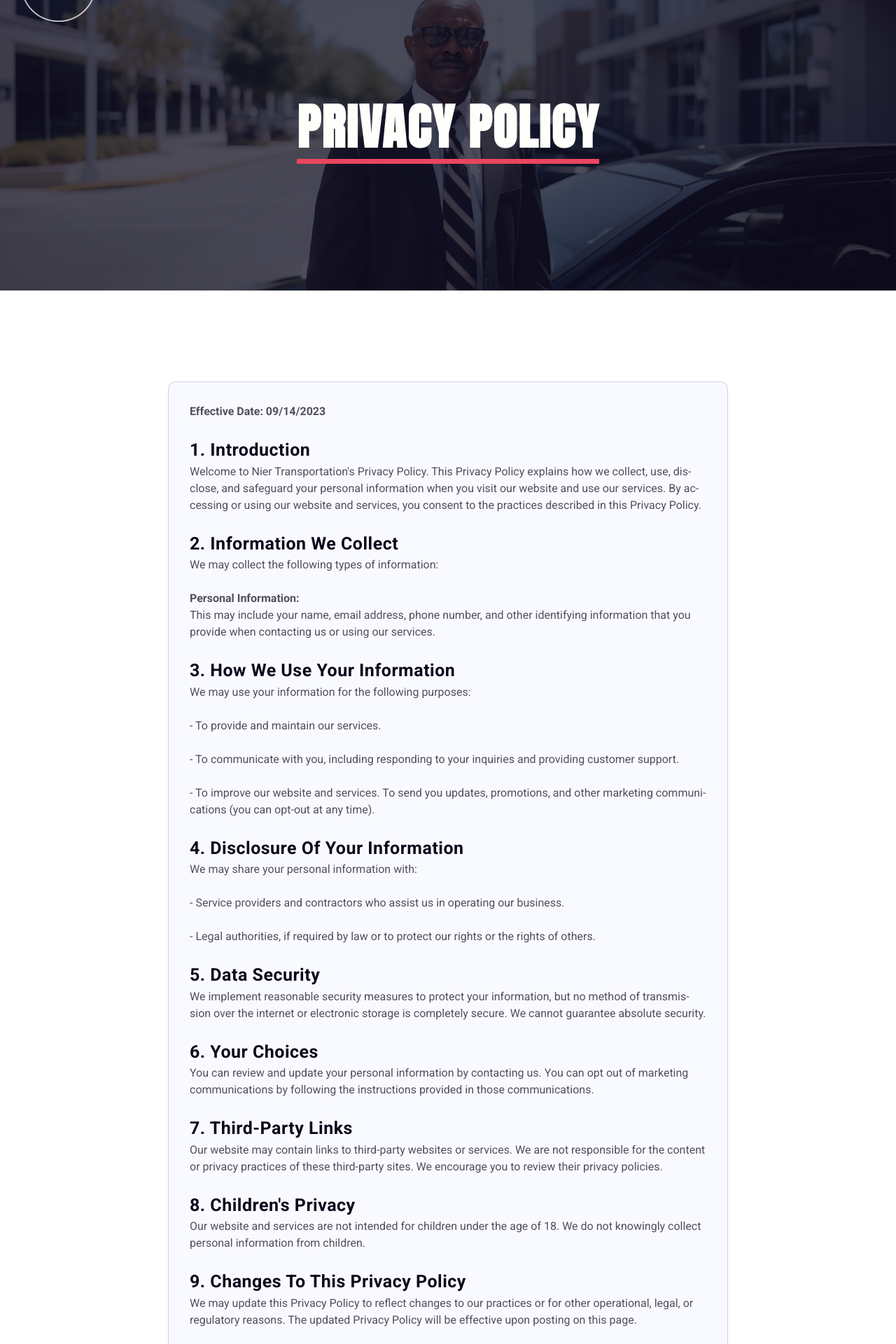
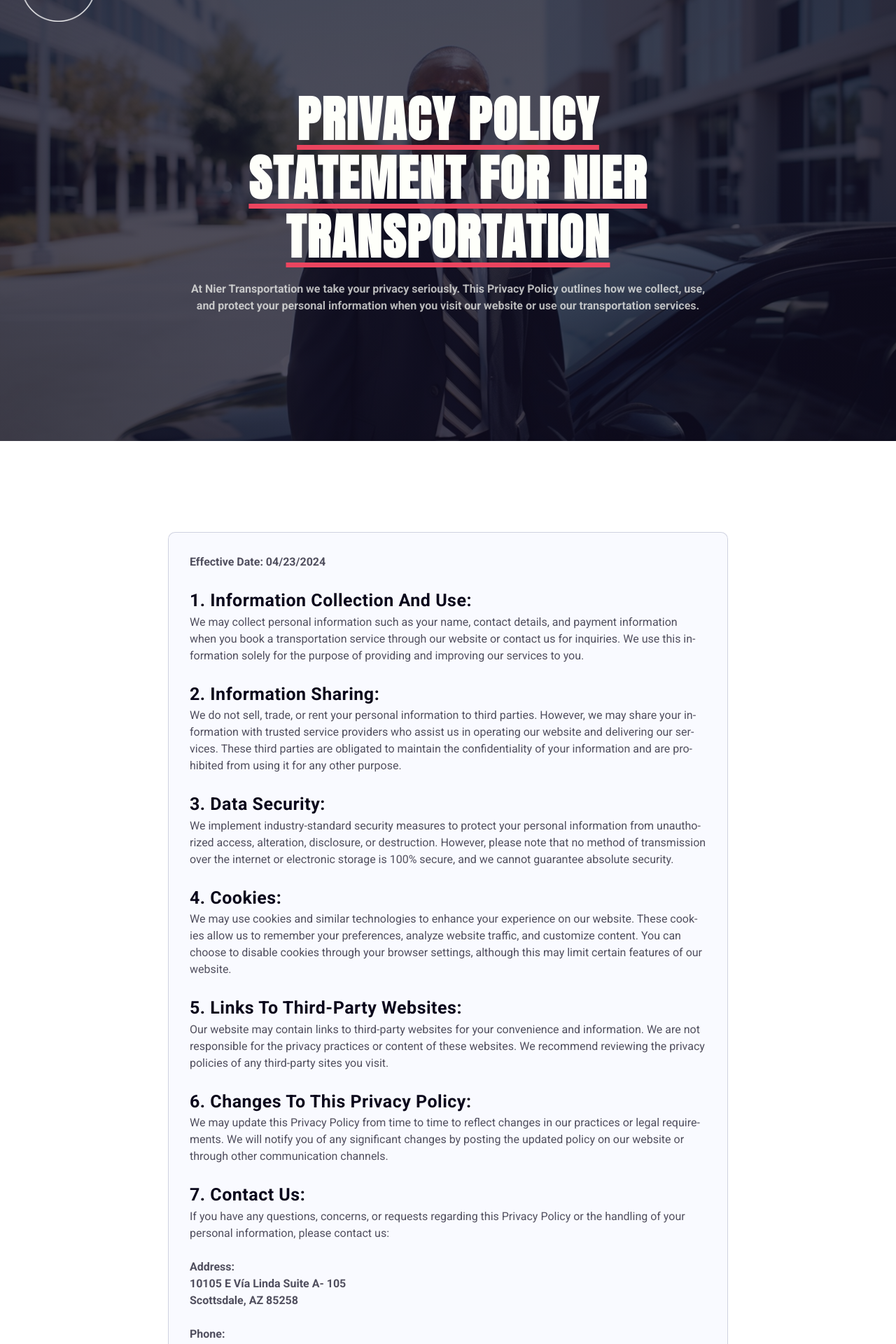
Before and after one commit to ChristianWare/Nier-Transport-Redesign, a Next.js app: page /privacy in a window 1280 px wide. Shown: the part 140-2060 px from the top of the page at 70% size. Built offline with nearby package versions, Linux system fonts and the light colour scheme.

Commit message:
Privacy Policy Update

```diff
--- a/src/app/accessibility/page.tsx
+++ b/src/app/accessibility/page.tsx
@@ -24,8 +24,7 @@ const AccessibilityPage = () => {
           <ContentPadding>
             <div className={styles.content}>
               <h1 className={styles.heading} lang='en'>
-                <span className={styles.span}>Accessibility </span>
-                <span className={styles.span}>Policy </span>
+                Accessibility Policy
               </h1>
             </div>
           </ContentPadding>
--- a/src/app/leagal.module.css
+++ b/src/app/leagal.module.css
@@ -15,6 +15,10 @@
   text-transform: capitalize;
 }
 
+.content b {
+  font-family: var(--roboto);
+  color: #5e5c6a;
+}
 
 .container {
   position: relative;
@@ -40,6 +44,22 @@
   margin-bottom: 2rem;
   position: relative;
   /* width: fit-content; */
+  margin-left: auto;
+  margin-right: auto;
+  text-align: center;
+  text-decoration: underline;
+  text-decoration-color: var(--red);
+  text-decoration-thickness: 7px;
+  text-underline-offset: 7px;
+}
+
+.topCopy {
+  z-index: 3;
+  color: var(--cream);
+  font-weight: 700;
+  margin-top: 1rem;
+  margin-bottom: 2rem;
+  position: relative;
   margin-left: auto;
   margin-right: auto;
   text-align: center;
--- a/src/app/lib/data.ts
+++ b/src/app/lib/data.ts
@@ -274,7 +274,7 @@ export const footer = [
       },
       {
         id: 3,
-        name: "Privacy Poilicy",
+        name: "Privacy Policy",
         href: "/privacy",
       },
       {
--- a/src/app/privacy/page.tsx
+++ b/src/app/privacy/page.tsx
@@ -24,9 +24,14 @@ const PrivacyPage = () => {
           <ContentPadding>
             <div className={styles.content}>
               <h1 className={styles.heading} lang='en'>
-                <span className={styles.span}>Privacy </span>
-                <span className={styles.span}>Policy </span>
+                Privacy Policy Statement for Nier Transportation
               </h1>
+              <p className={styles.topCopy}>
+                At Nier Transportation we take your privacy seriously. This
+                Privacy Policy outlines how we collect, use, and protect your
+                personal information when you visit our website or use our
+                transportation services.
+              </p>
             </div>
           </ContentPadding>
         </LayoutWrapper>
@@ -35,34 +40,47 @@ const PrivacyPage = () => {
         <ContentPadding>
           <div className={styles.content}>
             <p>
-              <strong>Effective Date: 09/14/2023</strong>
+              <strong>Effective Date: 04/23/2024</strong>
             </p>
             <br />
-            <h2>1. Introduction</h2>
+            <h2>1. Information Collection and Use:</h2>
             <p>
-              Welcome to Nier Transportation&#39;s Privacy Policy. This Privacy
-              Policy explains how we collect, use, disclose, and safeguard your
-              personal information when you visit our website and use our
-              services. By accessing or using our website and services, you
-              consent to the practices described in this Privacy Policy.
+              We may collect personal information such as your name, contact
+              details, and payment information when you book a transportation
+              service through our website or contact us for inquiries. We use
+              this information solely for the purpose of providing and improving
+              our services to you.
             </p>
             <br />
-            <h2>2. Information We Collect</h2>
+            <h2>2. Information Sharing:</h2>
             <p>
-              We may collect the following types of information:
+              We do not sell, trade, or rent your personal information to third
+              parties. However, we may share your information with trusted
+              service providers who assist us in operating our website and
+              delivering our services. These third parties are obligated to
+              maintain the confidentiality of your information and are
+              prohibited from using it for any other purpose.
               <br />
               <br />
-              <strong>Personal Information:</strong>
-              <br />
-              This may include your name, email address, phone number, and other
-              identifying information that you provide when contacting us or
-              using our services.
             </p>
+            <h2>3. Data Security:</h2>
+            <p>
+              We implement industry-standard security measures to protect your
+              personal information from unauthorized access, alteration,
+              disclosure, or destruction. However, please note that no method of
+              transmission over the internet or electronic storage is 100%
+              secure, and we cannot guarantee absolute security.
+            </p>
+
             <br />
-            <h2>3. How We Use Your Information</h2>
+            <h2>4. Cookies:</h2>
             <p>
-              We may use your information for the following purposes:
-              <br />
+              We may use cookies and similar technologies to enhance your
+              experience on our website. These cookies allow us to remember your
+              preferences, analyze website traffic, and customize content. You
+              can choose to disable cookies through your browser settings,
+              although this may limit certain features of our website.
+              {/* <br />
               <br />
               - To provide and maintain our services.
               <br />
@@ -72,63 +90,37 @@ const PrivacyPage = () => {
               <br />
               <br />- To improve our website and services. To send you updates,
               promotions, and other marketing communications (you can opt-out at
-              any time).
+              any time). */}
             </p>
             <br />
-            <h2>4. Disclosure of Your Information</h2>
+            <h2>5. Links to Third-Party Websites:</h2>
             <p>
-              We may share your personal information with:
-              <br />
+              Our website may contain links to third-party websites for your
+              convenience and information. We are not responsible for the
+              privacy practices or content of these websites. We recommend
+              reviewing the privacy policies of any third-party sites you visit.
+              {/* <br />
               <br />
               - Service providers and contractors who assist us in operating our
               business.
               <br />
               <br />- Legal authorities, if required by law or to protect our
-              rights or the rights of others.
+              rights or the rights of others. */}
             </p>
             <br />
-            <h2>5. Data Security</h2>
+            <h2>6. Changes to this Privacy Policy:</h2>
             <p>
-              We implement reasonable security measures to protect your
-              information, but no method of transmission over the internet or
-              electronic storage is completely secure. We cannot guarantee
-              absolute security.
+              We may update this Privacy Policy from time to time to reflect
+              changes in our practices or legal requirements. We will notify you
+              of any significant changes by posting the updated policy on our
+              website or through other communication channels.
             </p>
             <br />
-            <h2>6. Your Choices</h2>
+            <h2>7. Contact Us:</h2>
             <p>
-              You can review and update your personal information by contacting
-              us. You can opt out of marketing communications by following the
-              instructions provided in those communications.
-            </p>
-            <br />
-            <h2>7. Third-Party Links</h2>
-            <p>
-              Our website may contain links to third-party websites or services.
-              We are not responsible for the content or privacy practices of
-              these third-party sites. We encourage you to review their privacy
-              policies.
-            </p>
-            <br />
-            <h2>8. Children&#39;s Privacy</h2>
-            <p>
-              Our website and services are not intended for children under the
-              age of 18. We do not knowingly collect personal information from
-              children.
-            </p>
-            <br />
-            <h2>9. Changes to This Privacy Policy</h2>
-            <p>
-              We may update this Privacy Policy to reflect changes to our
-              practices or for other operational, legal, or regulatory reasons.
-              The updated Privacy Policy will be effective upon posting on this
-              page.
-            </p>
-            <br />
-            <h2>10. Contact Us</h2>
-            <p>
-              If you have any questions or concerns regarding this Privacy
-              Policy, please contact us at: :
+              If you have any questions, concerns, or requests regarding this
+              Privacy Policy or the handling of your personal information,
+              please contact us:
               <br />
               <br />
               <strong>
@@ -150,6 +142,13 @@ const PrivacyPage = () => {
                 reservations@niertransportation.com
               </strong>
             </p>
+            <br />
+            <b>
+              By using our website or services, you consent to the collection,
+              use, and disclosure of your personal information as described in
+              this Privacy Policy.
+            </b>
+
           </div>
         </ContentPadding>
       </LayoutWrapper>
--- a/src/app/terms/page.tsx
+++ b/src/app/terms/page.tsx
@@ -24,9 +24,7 @@ const TermsPage = () => {
           <ContentPadding>
             <div className={styles.content}>
               <h1 className={styles.heading} lang='en'>
-                <span className={styles.span}>Terms </span>
-                <span className={styles.span}>and </span>
-                <span className={styles.span}>Conditions </span>
+                Terms and Conditions
               </h1>
             </div>
           </ContentPadding>
```
Also changed, not shown: src/app/california/page.tsx (+1 -6 lines).
